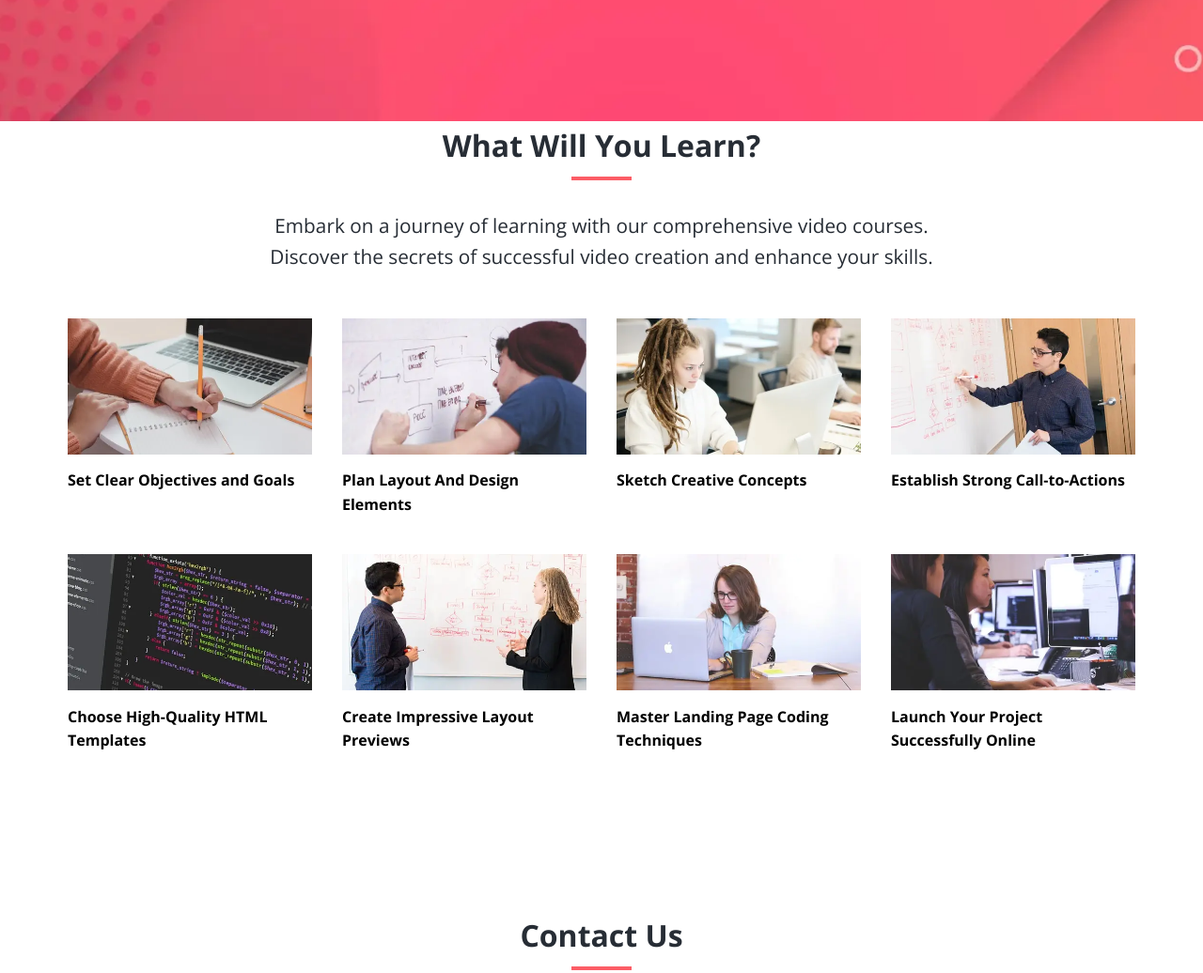
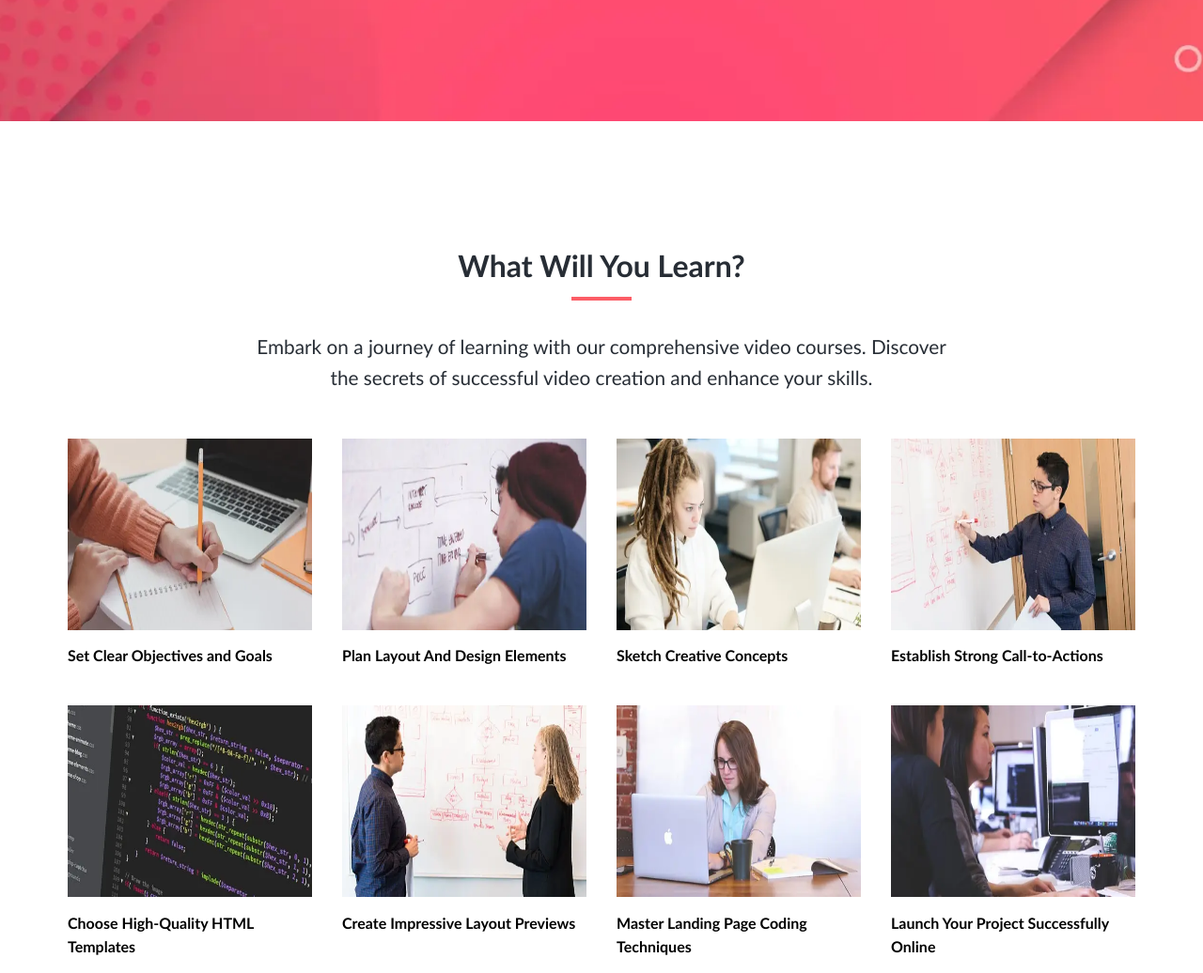
Before and after one commit to amalthomas1996/Project-One, a plain HTML site: page index.html in a window 1280 px wide. Shown: the part 880-1916 px from the top of the page at 94% size. Drawn offline with nearby package versions, Linux system fonts and the light colour scheme.

Commit message:
optimization 6

```diff
--- a/css/style.css
+++ b/css/style.css
@@ -15,9 +15,11 @@
 
 html,
 body {
-  font-family: 'Open Sans', sans-serif;
+  font-family: 'Trebuchet MS', sans-serif;
   line-height: 1.6;
   scroll-behavior: smooth;
+
+
 }
 
 a {
@@ -247,6 +249,10 @@ img {
 }
 
 /* Learn Topics */
+.learn {
+  margin-top: 8rem;
+}
+
 .topics {
   display: grid;
   grid-template-columns: repeat(4, 1fr);
@@ -254,7 +260,10 @@ img {
 }
 
 .topic img {
+
   transition: transform 0.3s;
+  height: 204px;
+  width: 590px;
 }
 
 .topic img:hover {
--- a/index.html
+++ b/index.html
@@ -4,10 +4,8 @@
 <head>
   <meta charset="UTF-8" />
   <meta name="viewport" content="width=device-width, initial-scale=1.0" />
-  <link rel="preconnect" href="https://fonts.googleapis.com" />
-  <link rel="preconnect" href="https://fonts.gstatic.com" crossorigin />
-  <link href="https://fonts.googleapis.com/css2?family=Open+Sans:ital,wght@0,300..800;1,300..800&display=swap"
-    rel="stylesheet" />
+
+
   <link rel="stylesheet" href="https://cdnjs.cloudflare.com/ajax/libs/font-awesome/6.5.2/css/all.min.css"
     integrity="sha512-SnH5WK+bZxgPHs44uWIX+LLJAJ9/2PkPKZ5QiAj6Ta86w+fsb2TkcmfRyVX3pBnMFcV7oQPJkl9QevSCWr3W6A=="
     crossorigin="anonymous" referrerpolicy="no-referrer" />
```
Also changed, not shown: author.html (+5 -6 lines).
